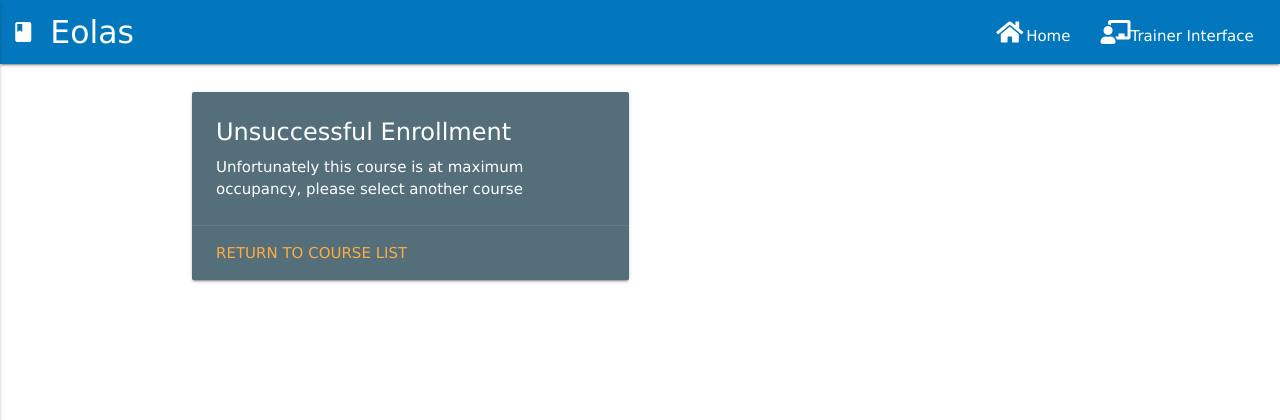
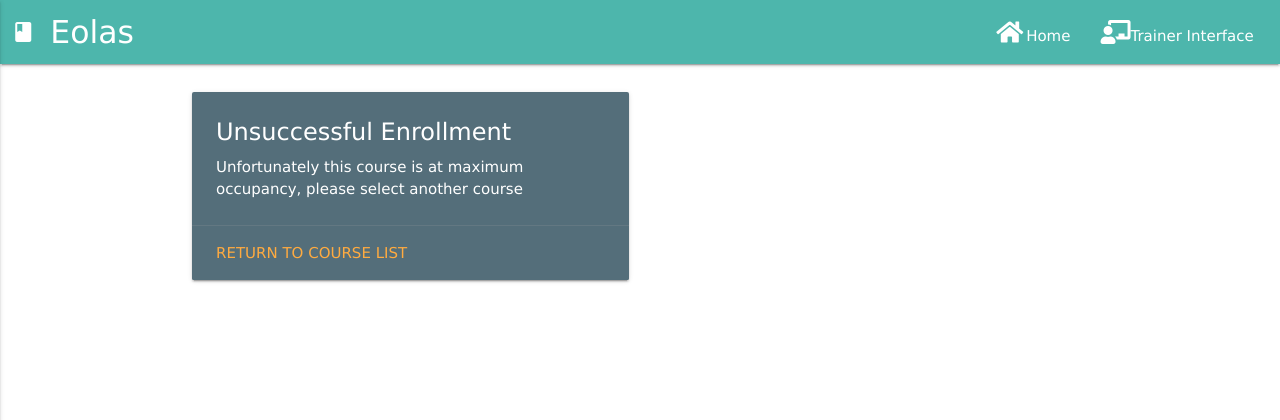
Before and after one commit to damien-meere/Data-Centric-Development-Milestone-Project, a Flask app: page /enrollment_fail in a window 1280 px wide. Shown: the top 420 px of the page. Run offline with Flask 2, Linux system fonts and the light colour scheme; some libraries are stand-ins or nearby versions.

Commit message:
README updates, and minor visual cahnges to nav in trainee section

```diff
--- a/static/css/style.css
+++ b/static/css/style.css
@@ -19,6 +19,10 @@
     background-color: #0277bd;
 }
 
+.trainee-nav-colour {
+    background-color: #4db6ac;
+}
+
 .fa-table:before,
 .fa-home:before,
 .fa-cogs:before,
--- a/templates/base_trainee.html
+++ b/templates/base_trainee.html
@@ -18,7 +18,7 @@
 <body>
 	<header>
 		<nav class="row">
-			<div class="nav-wrapper nav-colour col s12">
+			<div class="nav-wrapper trainee-nav-colour col s12">
                 <a href="{{url_for('get_courses')}}" class="brand-logo"><i class="large material-icons">book</i>Eolas</a>
 
 				<a href="#" data-activates="mobile-demo" class="button-collapse"><i class="material-icons">menu</i></a>
--- a/templates/courses_trainee.html
+++ b/templates/courses_trainee.html
@@ -50,11 +50,6 @@
 
 					</div>
 				</div>
-
-
-
-
-
 				<div class="row btn-centre">
 					<a href="{{ url_for('enroll_course', course_id = course._id) }}"
 						class="waves-effect waves-light btn btn-detail light-blue darken-3"><i class="material-icons right">cloud</i>Enroll in Course</a>
```
Also changed, not shown: README.md.
